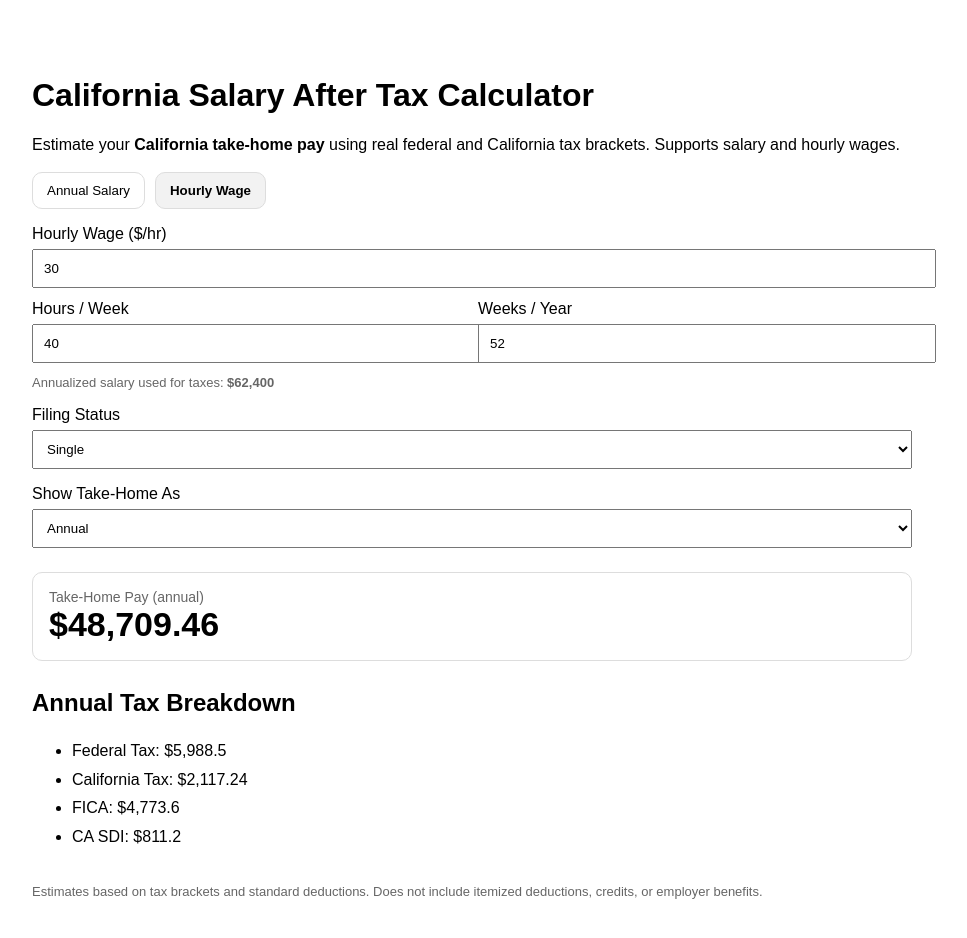
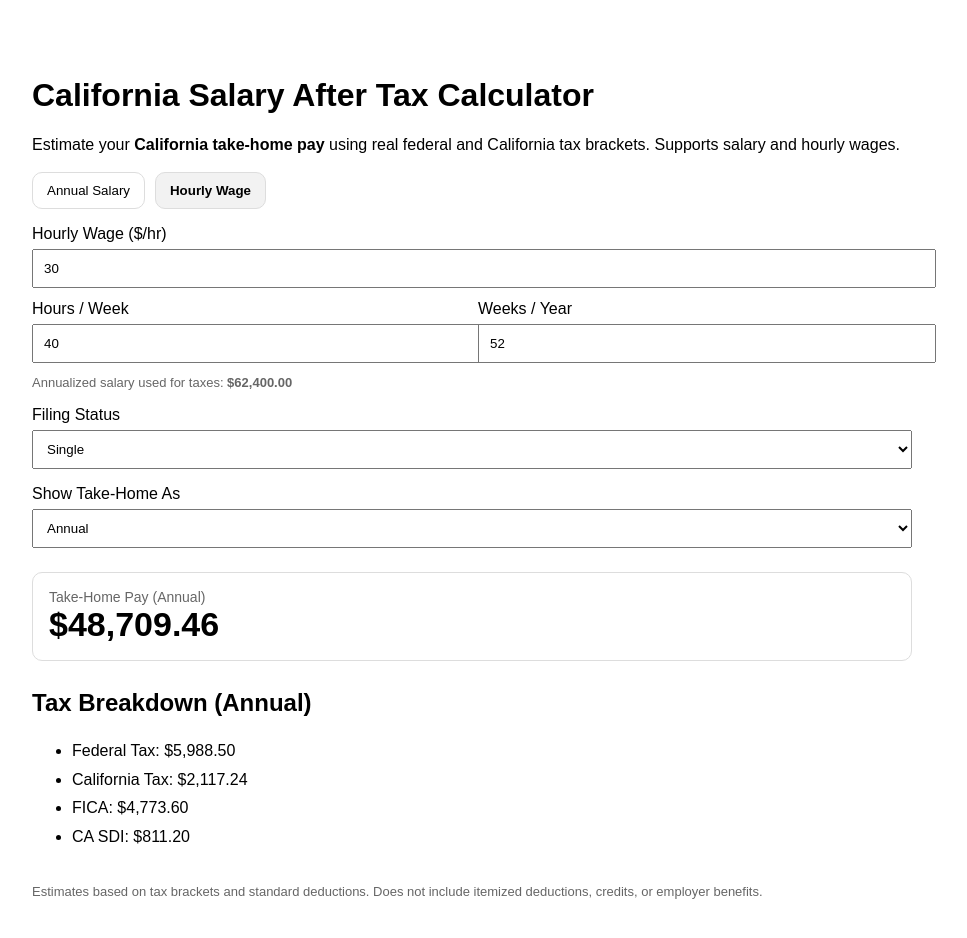
Before and after one commit to brett-the-jet21/salary-after-tax-engine, a Next.js app: page / in a window 1280 px wide. Both pictures are taken after a click on the button "Hourly Wage". Shown: the top 938 px of the page, without its empty margins (168-1135 px from the left). Built offline with nearby package versions, Linux system fonts and the light colour scheme.

Commit message:
Refactor money formatting and update labels
Updated the fmtMoney function to fmtMoney2 for better formatting with minimum fraction digits. Adjusted labels and output formatting for improved clarity.

```diff
--- a/app/page.js
+++ b/app/page.js
@@ -10,8 +10,11 @@ const PAY_PERIODS = {
   weekly: 52
 };
 
-function fmtMoney(n) {
-  return (Number(n) || 0).toLocaleString(undefined, { maximumFractionDigits: 2 });
+function fmtMoney2(n) {
+  return (Number(n) || 0).toLocaleString(undefined, {
+    minimumFractionDigits: 2,
+    maximumFractionDigits: 2
+  });
 }
 
 // Format a numeric string with commas, preserving optional decimals
@@ -27,24 +30,19 @@ function stripCommas(value) {
 }
 
 export default function Home() {
-  // Input mode
   const [incomeType, setIncomeType] = useState("annual"); // "annual" | "hourly"
 
-  // Annual input (store raw digits only; render with commas)
+  // Store raw digits (no commas) for annual; render with commas
   const [annualSalary, setAnnualSalary] = useState("100000");
 
-  // Hourly inputs (store raw; render with commas; hourly allows decimals)
+  // Store raw (no commas); hourly allows decimals
   const [hourlyWage, setHourlyWage] = useState("30");
   const [hoursPerWeek, setHoursPerWeek] = useState("40");
   const [weeksPerYear, setWeeksPerYear] = useState("52");
 
-  // Tax settings
   const [filingStatus, setFilingStatus] = useState("single"); // "single" | "married" | "hoh"
-
-  // Output settings
   const [payPeriod, setPayPeriod] = useState("annual"); // "annual" | "monthly" | "biweekly" | "weekly"
 
-  // Convert inputs -> annual salary for the engine
   const salary = useMemo(() => {
     if (incomeType === "hourly") {
       const h = Math.max(0, Number(stripCommas(hourlyWage) || 0));
@@ -63,6 +61,21 @@ export default function Home() {
   }, [salary, filingStatus]);
 
   const divisor = PAY_PERIODS[payPeriod] || 1;
+
+  // Pay-period breakdown values
+  const takeHomePP = result.takeHome / divisor;
+  const federalPP = result.federal / divisor;
+  const statePP = result.state / divisor;
+  const ficaPP = result.fica / divisor;
+  const sdiPP = result.sdi / divisor;
+
+  // Nice label
+  const payPeriodLabel = useMemo(() => {
+    if (payPeriod === "biweekly") return "Bi-weekly";
+    if (payPeriod === "weekly") return "Weekly";
+    if (payPeriod === "monthly") return "Monthly";
+    return "Annual";
+  }, [payPeriod]);
 
   return (
     <main style={{ maxWidth: 880, margin: "40px auto", padding: 16, fontFamily: "Arial" }}>
@@ -171,7 +184,7 @@ export default function Home() {
           </div>
 
           <div style={{ fontSize: 13, color: "#666" }}>
-            Annualized salary used for taxes: <strong>${fmtMoney(salary)}</strong>
+            Annualized salary used for taxes: <strong>${fmtMoney2(salary)}</strong>
           </div>
         </div>
       )}
@@ -207,18 +220,16 @@ export default function Home() {
 
       {/* Results */}
       <div style={{ marginTop: 24, padding: 16, border: "1px solid #ddd", borderRadius: 10 }}>
-        <div style={{ fontSize: 14, color: "#666" }}>Take-Home Pay ({payPeriod})</div>
-        <div style={{ fontSize: 34, fontWeight: 700 }}>
-          ${fmtMoney(result.takeHome / divisor)}
-        </div>
+        <div style={{ fontSize: 14, color: "#666" }}>Take-Home Pay ({payPeriodLabel})</div>
+        <div style={{ fontSize: 34, fontWeight: 700 }}>${fmtMoney2(takeHomePP)}</div>
       </div>
 
-      <h2 style={{ marginTop: 28 }}>Annual Tax Breakdown</h2>
+      <h2 style={{ marginTop: 28 }}>Tax Breakdown ({payPeriodLabel})</h2>
       <ul style={{ lineHeight: 1.8 }}>
-        <li>Federal Tax: ${fmtMoney(result.federal)}</li>
-        <li>California Tax: ${fmtMoney(result.state)}</li>
-        <li>FICA: ${fmtMoney(result.fica)}</li>
-        <li>CA SDI: ${fmtMoney(result.sdi)}</li>
+        <li>Federal Tax: ${fmtMoney2(federalPP)}</li>
+        <li>California Tax: ${fmtMoney2(statePP)}</li>
+        <li>FICA: ${fmtMoney2(ficaPP)}</li>
+        <li>CA SDI: ${fmtMoney2(sdiPP)}</li>
       </ul>
 
       <p style={{ marginTop: 32, fontSize: 13, color: "#666" }}>
```
